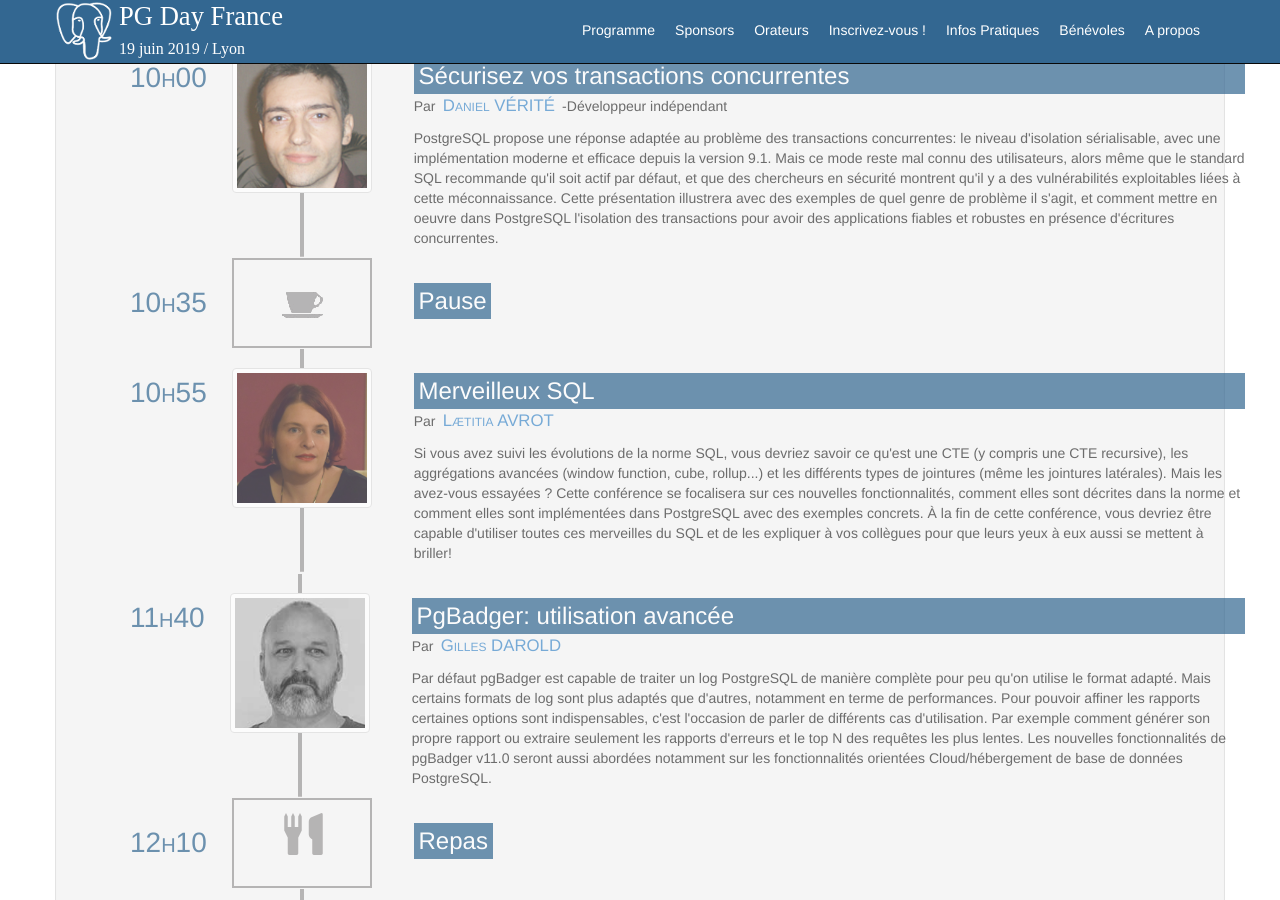
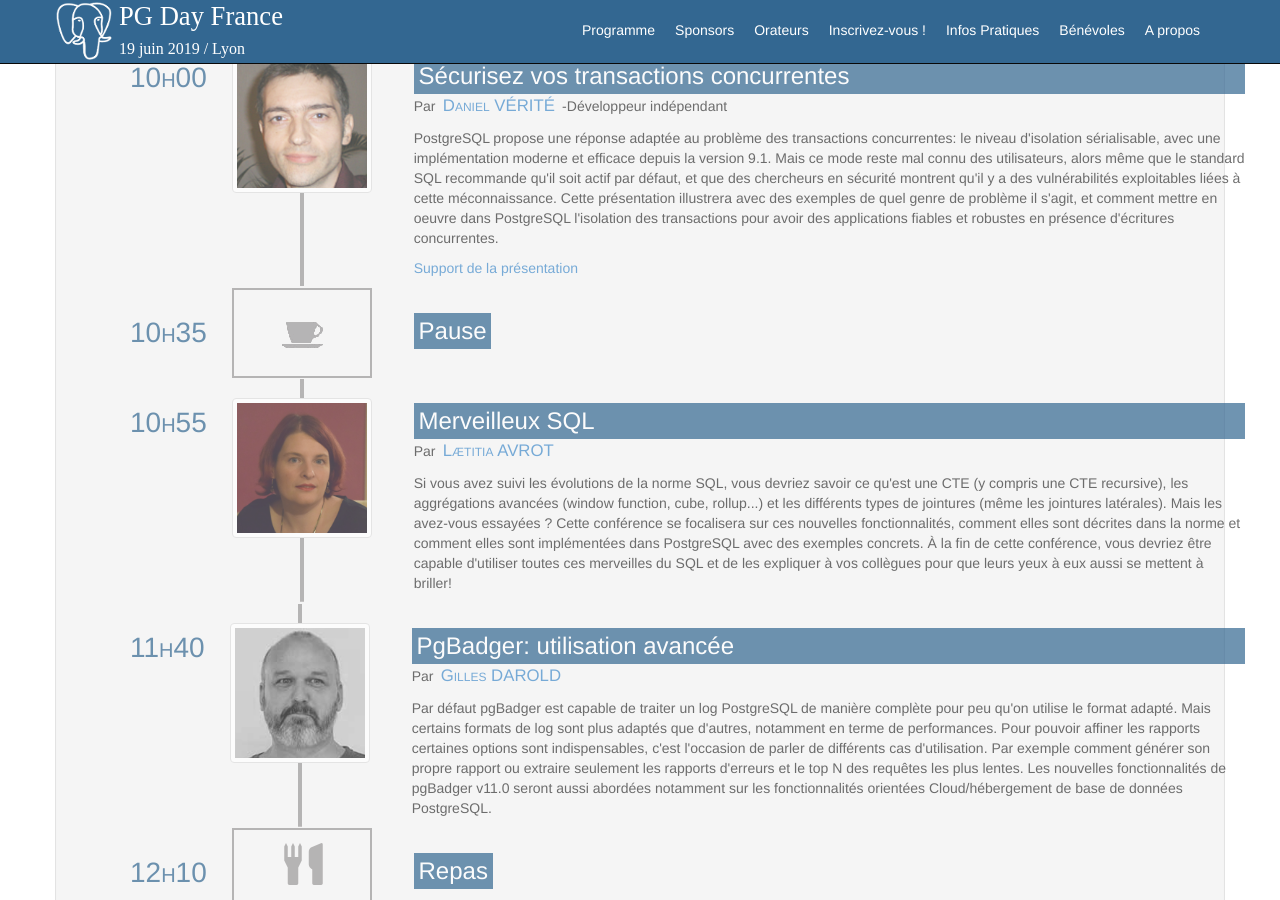
Before and after one commit to postgresqlfr/2024.pgday.fr, a Jekyll site: the page built from programme.html, in a window 1280 px wide and 900 px high, scrolled down 623 px. Built offline with Jekyll 4.4.1, drawn with Linux system fonts in a browser that asks for light colours.

Commit message:
Ajout du support Securisez vos transactions concurrentes

```diff
--- a/programme.html
+++ b/programme.html
@@ -55,7 +55,7 @@
                     Mais ce mode reste mal connu des utilisateurs, alors même que le standard SQL recommande qu'il soit actif par défaut, et que des chercheurs en sécurité montrent qu'il y a des vulnérabilités exploitables liées à cette méconnaissance.
                     Cette présentation illustrera avec des exemples de quel genre de problème il s'agit, et comment mettre en oeuvre dans PostgreSQL l'isolation des transactions pour avoir des applications fiables et robustes en présence d'écritures concurrentes.
                     </p>
-
+                <p><a href="/docs/Securisez_vos_transactions_concurrentes-VERITE_Daniel.pdf">Support de la présentation</a></p>
               </div>
             </div>
 
```
Also changed, not shown: 1 other file.
